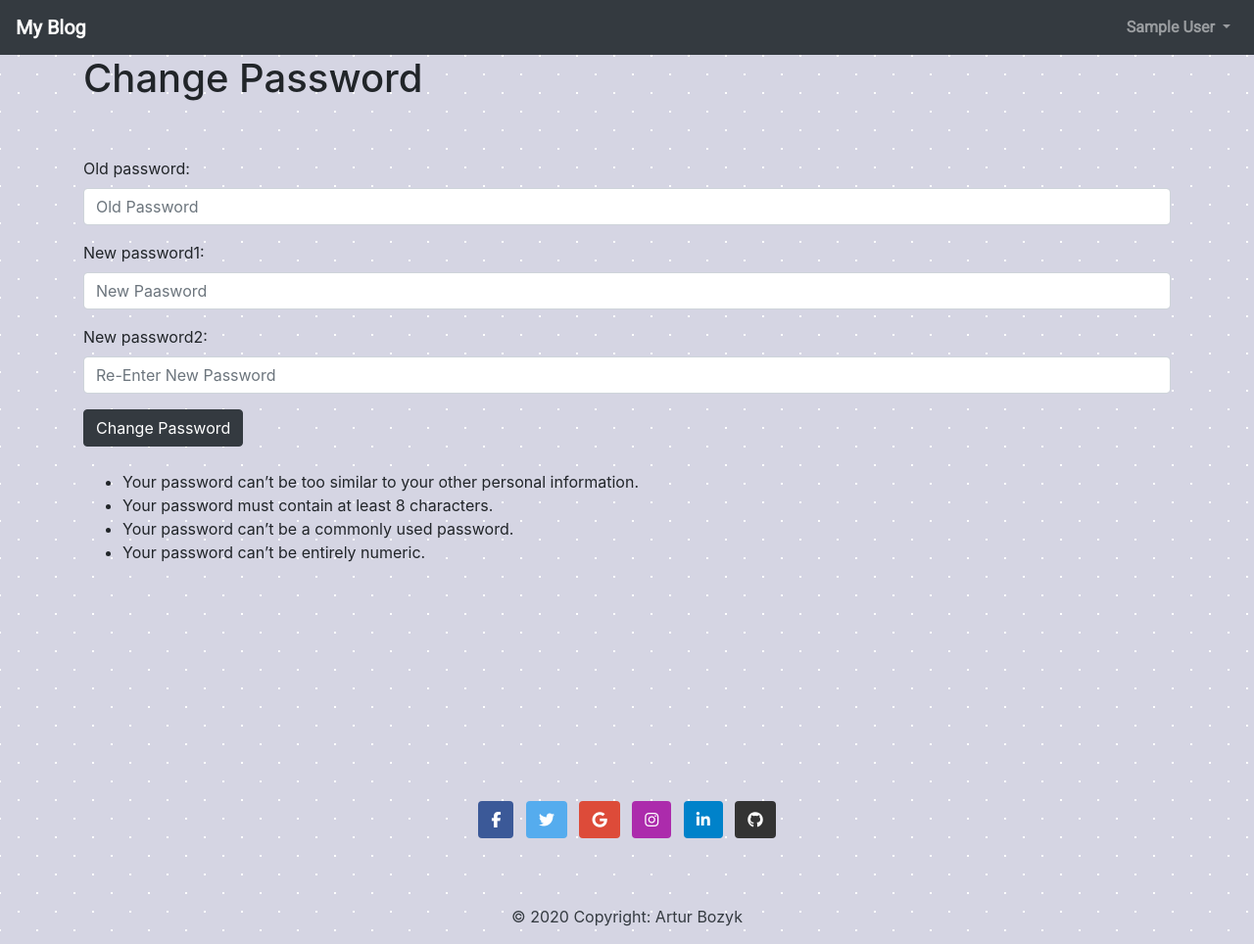
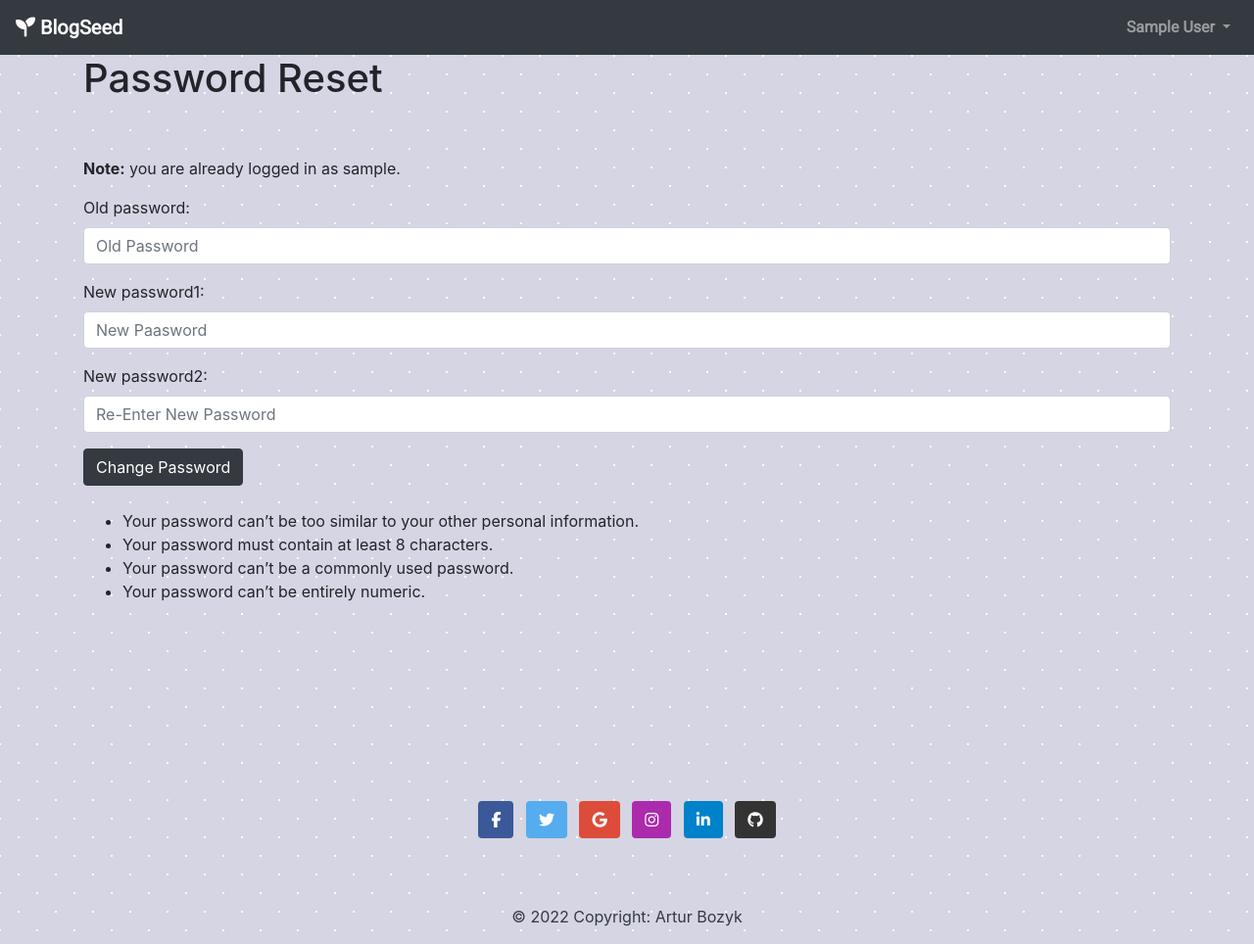
Before and after one commit to Archie9010/Blog, a Django app: page /members/password/ in a window 1280 px wide. Shown: the whole page at 98% size. Run offline with Django 3.2, Linux system fonts and the light colour scheme; the visitor is signed in with stand-in values (Sample User, id 1); some libraries are stand-ins or nearby versions.

Commit message:
add currently logged as user note to change password form

```diff
--- a/members/forms.py
+++ b/members/forms.py
@@ -40,12 +40,13 @@ class EditProfileForm(UserChangeForm):
     first_name = forms.CharField(max_length=100, widget=forms.TextInput(attrs={'class': 'form-control', 'placeholder': 'First Name'}))
     last_name = forms.CharField(max_length=100, widget=forms.TextInput(attrs={'class': 'form-control', 'placeholder': 'Last Name'}))
     username = forms.CharField(max_length=100, widget=forms.TextInput(attrs={'class': 'form-control', 'placeholder': 'Username'}))
-    password = forms.CharField(max_length=100, widget=forms.TextInput(attrs={'class': 'form-control', 'placeholder': 'Password'}))
+
+
 
 
     class Meta:
         model = User
-        fields = ('username', 'first_name', 'last_name', 'email')
+        fields = ('username', 'first_name', 'last_name', 'email',)
 
 
 class PasswordChangingForm(PasswordChangeForm):
--- a/members/templates/registration/change-password.html
+++ b/members/templates/registration/change-password.html
@@ -3,9 +3,10 @@
 
 {% block content %}
 
-<h1>Change Password</h1>
+<h1>Password Reset</h1>
 
 <br/><br/>
+{% include "account/snippets/already_logged_in.html" %}
 <div class="form-group">
     <form method="POST">
         {% csrf_token %}
--- a/members/templates/registration/user_profile.html
+++ b/members/templates/registration/user_profile.html
@@ -4,8 +4,8 @@
 {% block content %}
 
 <br/><br/>
-<h1>User Profile</h1>
-
+<h1>{{ page_user.user.first_name }}'s Profile</h1>
+<hr>
 <br/>
 
 <div>
--- a/static/css/style.css
+++ b/static/css/style.css
@@ -22,6 +22,10 @@ html>body {
   }
 
 /* Navbar */
+
+.nav-logo {
+  color: green;
+}
 
 .nav-font {
     font-family: 'Roboto', cursive;
@@ -114,6 +118,6 @@ html>body {
 
 
   /* Medium devices (tablets, 768px and up) */
-  @media (min-width: 768px) {
-    .img { height:100%; width:100%;}
+   @media (min-width: 768px) {
+    .img { height:80%; width:80%;}
   }
--- a/templates/account/password_reset_from_key_done.html
+++ b/templates/account/password_reset_from_key_done.html
@@ -1,4 +1,4 @@
-{% extends "account/base.html" %}
+{% extends base.html" %}
 
 {% load i18n %}
 {% block head_title %}{% trans "Change Password" %}{% endblock %}
--- a/templates/article_detail.html
+++ b/templates/article_detail.html
@@ -28,7 +28,7 @@
 <br/>
 
 {% if post.header_image %}
-  <img class='img' src="{{ post.header_image.url }}" width=900 height=600>
+  <img class='img' src="{{ post.header_image.url }}" width=700 height=500>
 {% endif %}
 <br/>
 <br/>
--- a/templates/base.html
+++ b/templates/base.html
@@ -9,17 +9,16 @@
     <link rel="stylesheet" href="{% static 'css/style.css' %}">
     <link rel="icon" type="image/xicon" href="{% static 'favicon/favicon.ico' %}">
     <script src="https://kit.fontawesome.com/9b6737669e.js" crossorigin="anonymous"></script>
-
     <title>
         {% block title %}
-            My Blog
+            BlogSeed
         {% endblock %}
     </title>
   </head>
 
   <body>
     <nav class="navbar navbar-expand-sm navbar-dark bg-dark nav-font ">
-      <a class="navbar-brand" href="{% url 'home' %}">My Blog</a>
+      <a class="navbar-brand" href="{% url 'home' %}"><i class="fa-solid fa-seedling"></i>  BlogSeed</a>
       <button class="navbar-toggler" type="button" data-toggle="collapse" data-target="#navbarSupportedContent" aria-controls="navbarSupportedContent" aria-expanded="false" aria-label="Toggle navigation">
         <span class="navbar-toggler-icon"></span>
       </button>
@@ -169,7 +168,7 @@
 
         <!-- Copyright -->
         <div class="text-center p-3 text-dark">
-          © 2020 Copyright:
+          © 2022 Copyright:
           <a class="text-black">Artur Bozyk</a>
         </div>
         <!-- Copyright -->
--- a/templates/home.html
+++ b/templates/home.html
@@ -1,9 +1,9 @@
 {% extends 'base.html' %}
 
 {% block content %}
-</br></br>
-<h1>Post</h1>
-
+</br>
+<h1>Welcome!</h1>
+<br/>
 
   <div class="container-fluid">
     <div class="row">
--- a/theblog/settings.py
+++ b/theblog/settings.py
@@ -30,7 +30,7 @@ TEMPLATES_DIR = os.path.join(BASE_DIR, 'templates')
 SECRET_KEY = os.environ.get('SECRET_KEY')
 
 # SECURITY WARNING: don't run with debug turned on in production!
-DEBUG = False
+DEBUG = True
 
 X_FRAME_OPTIONS = 'SAMEORIGIN'
 
```
